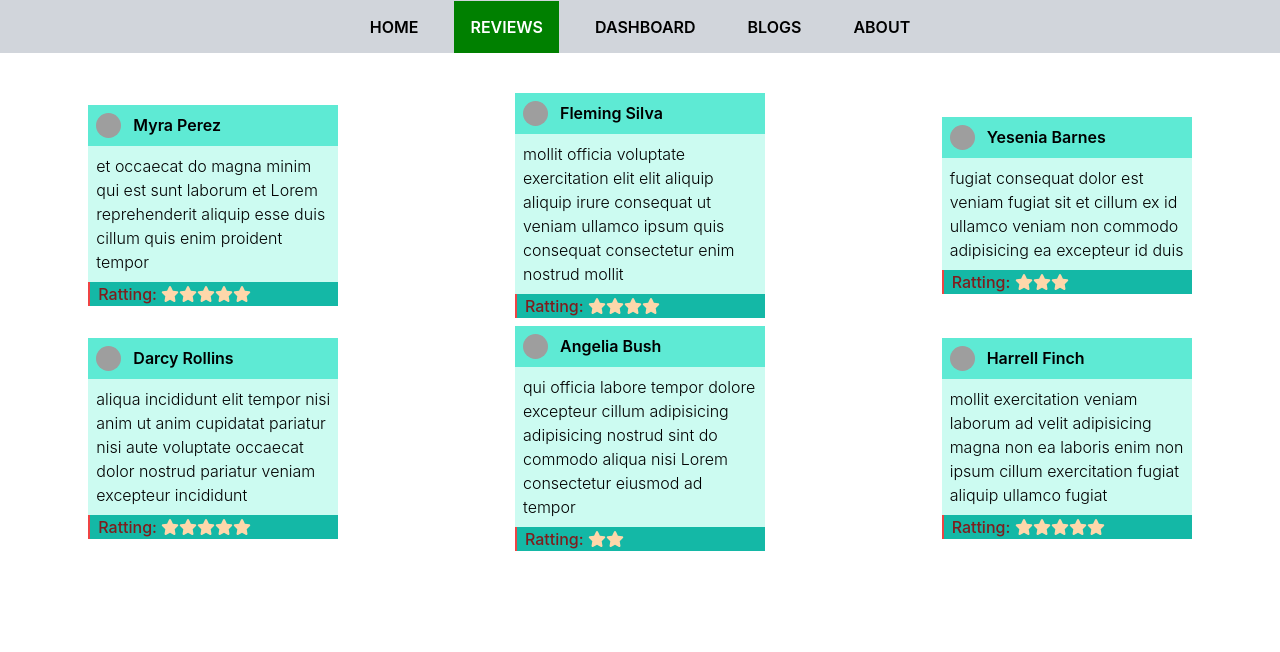
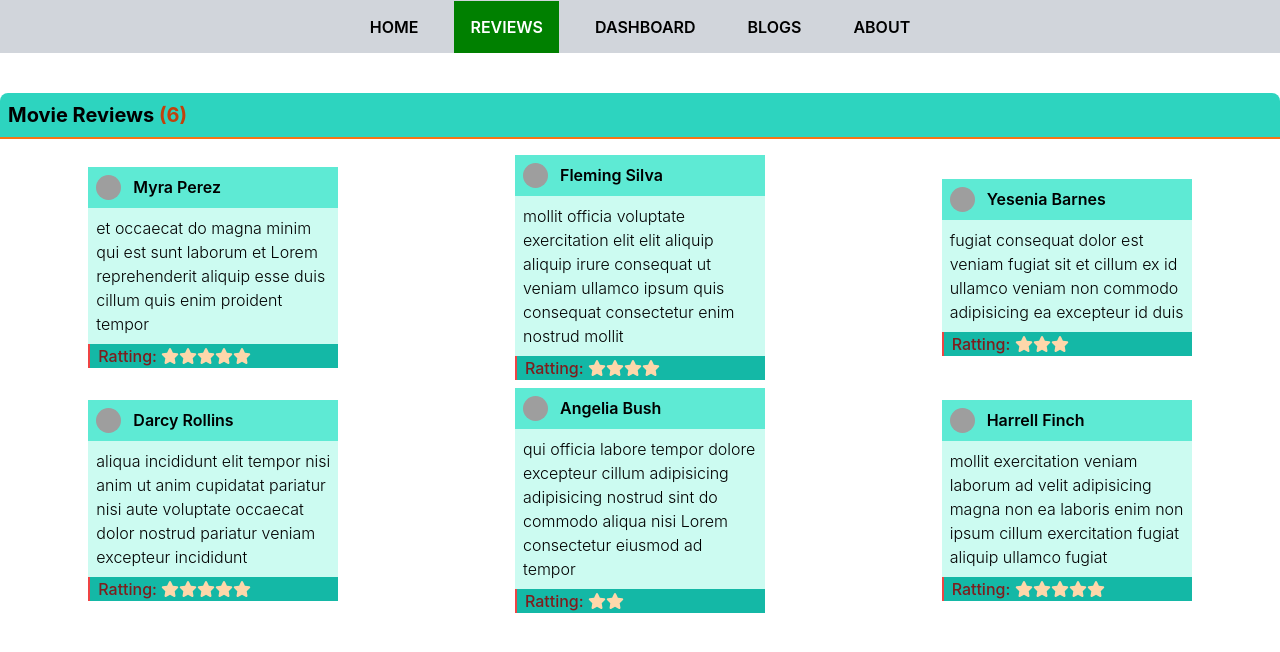
Before and after one commit to zakariabn/mlovist, a React (Create React App) app: page /reviews in a window 1280 px wide. Shown: the top 652 px of the page. Built offline with nearby package versions, Linux system fonts and the light colour scheme; grey boxes are pictures that could not be loaded.

Commit message:
add page title in reviews pages

```diff
--- a/src/components/Pages/Review/Review.js
+++ b/src/components/Pages/Review/Review.js
@@ -7,6 +7,9 @@ const Review = () => {
   const [reviews, setReviews] = useReviews();
   return (
     <div className='w-full max-w-screen-xl mt-10 mb-40'>
+      <h3 className='bg-teal-400 p-2 rounded-t-lg border-b-2 border-orange-500 text-xl font-bold mb-4'>
+        Movie Reviews <span className='text-orange-700'>({reviews.length})</span>
+      </h3>
       <div className='grid grid-cols-3 justify-items-center items-center'>
       {
         reviews.map(review => {
```
Also changed, not shown: 1 other file (tests, documents, lock files or other folders).
